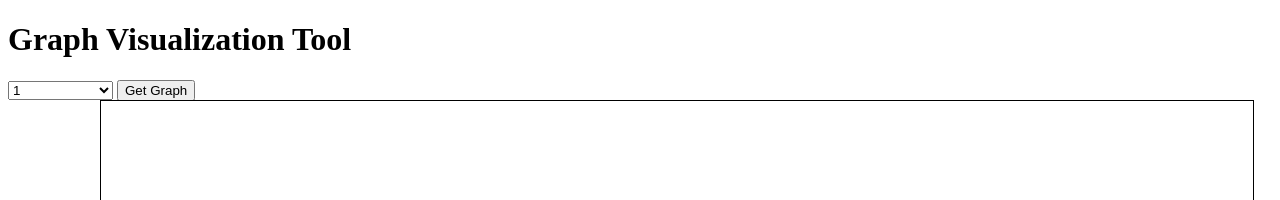
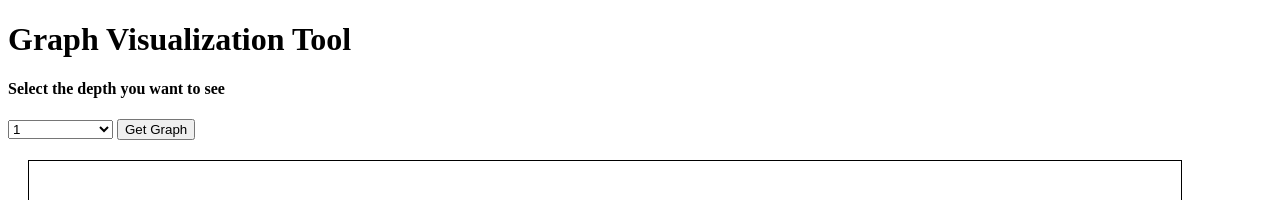
Before and after one commit to google/step49-2020, a plain HTML site: page src/main/webapp/index.html in a window 1280 px wide. Shown: the top 200 px of the page. Drawn offline with Linux system fonts and the light colour scheme; no server answers.

Commit message:
zoom the graph out and change margins

```diff
--- a/src/main/webapp/index.html
+++ b/src/main/webapp/index.html
@@ -12,6 +12,7 @@
   <h1>
     Graph Visualization Tool
   </h1>
+  <h4>Select the depth you want to see</h4>
   <select id="num-layers">
     <option value=1 selected>1</option>
     <option value=2>2</option>
--- a/src/main/webapp/script.js
+++ b/src/main/webapp/script.js
@@ -22,7 +22,7 @@ async function generateGraph() {
   let graphNodes = [];
   let graphEdges = [];
   let selectedDepth = document.getElementById('num-layers').value;
-  console.log("DEPTH", selectedDepth);
+
   const url = `/data?depth=${selectedDepth}`
   const response = await fetch(url);
 
@@ -125,7 +125,7 @@ function getGraphDisplay(graphNodes, graphEdges) {
       padding: 10,
       avoidOverlap: true,
       spacingFactor: 2,
-      zoom: 1
+      zoom: .75
     }
   });
 }
--- a/src/main/webapp/style.css
+++ b/src/main/webapp/style.css
@@ -1,10 +1,8 @@
 #graph {
     width: 90%;
-    height: 90%;
+    height: 90vh;
     position: absolute;
-    top: 0px;
-    left: 0px;
-    margin: 100px;
+    margin: 20px;
     border: solid 1px black;
 }
 
```
